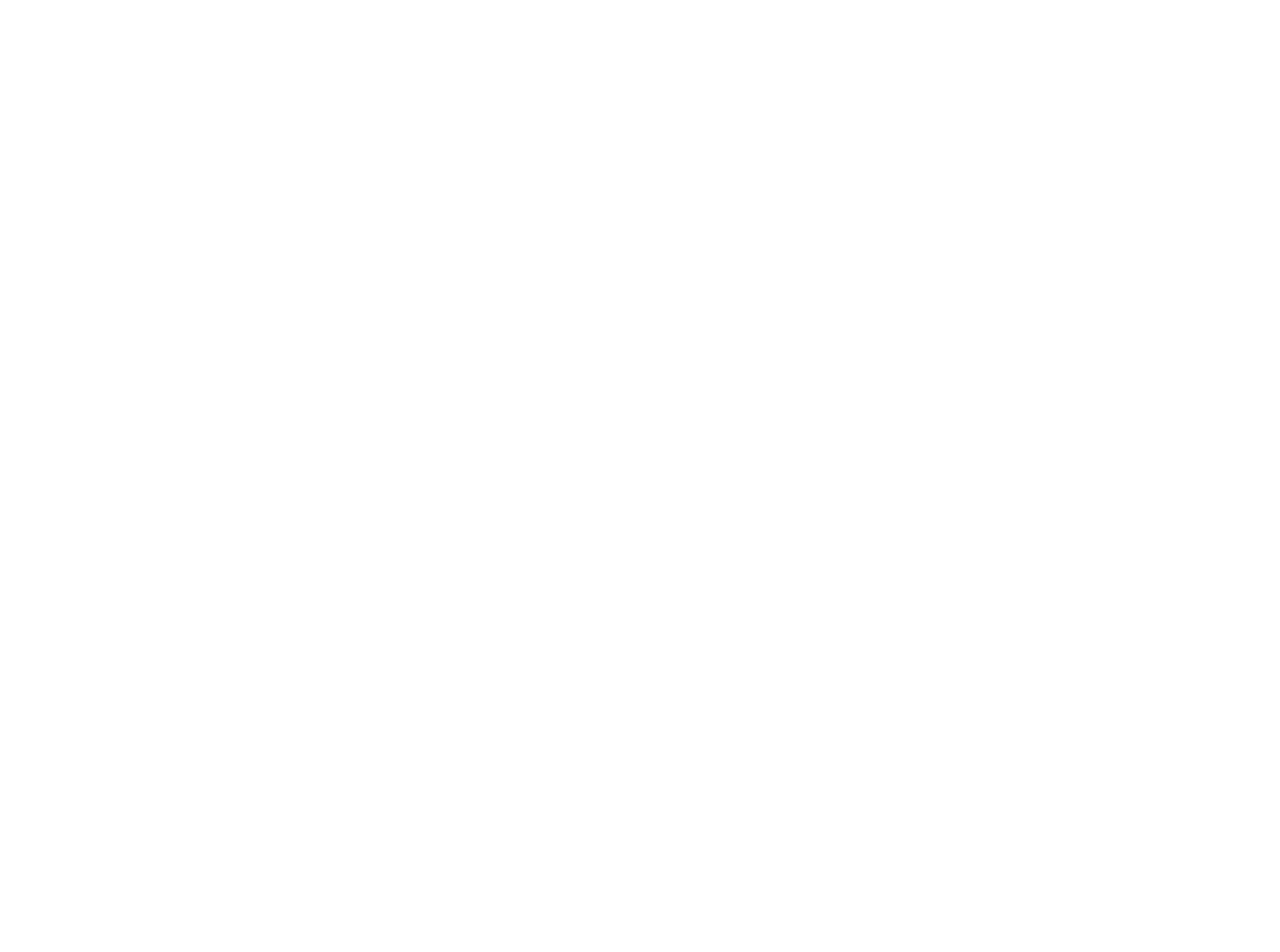
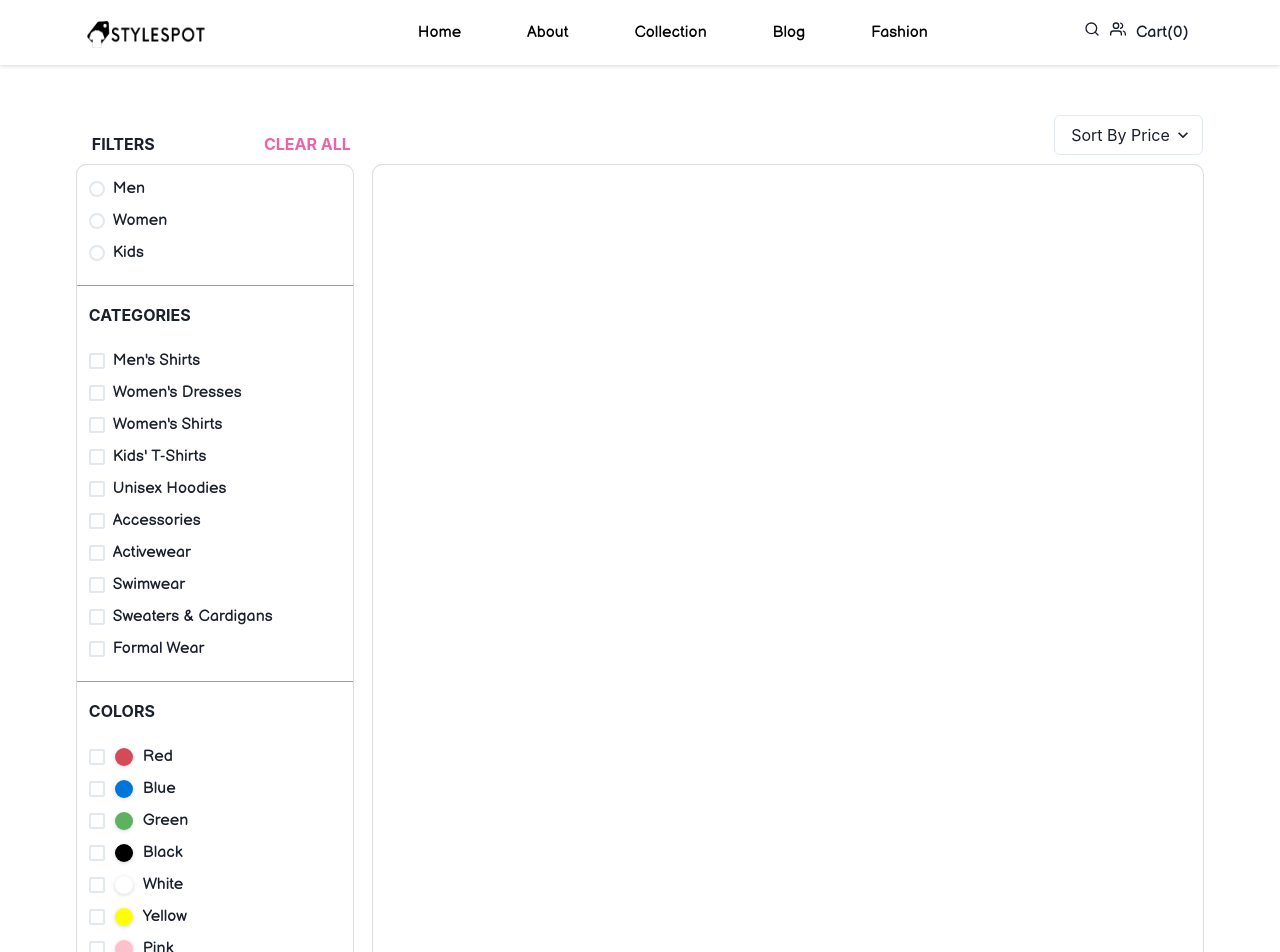
Before and after one commit to shivakrishnak13/stylespot_project, a React (Create React App) app: page /products in a window 1280 px wide. Before the commit this address had no page. Shown: the top 952 px of the page. Before the commit the page ends 800 px from the top, so only its background shows below. Built offline with nearby package versions, Linux system fonts and the light colour scheme.

Commit message:
feat : sidebar implemented

```diff
--- a/src/App.css
+++ b/src/App.css
@@ -1,38 +1 @@
-.App {
-  text-align: center;
-}
-
-.App-logo {
-  height: 40vmin;
-  pointer-events: none;
-}
-
-@media (prefers-reduced-motion: no-preference) {
-  .App-logo {
-    animation: App-logo-spin infinite 20s linear;
-  }
-}
-
-.App-header {
-  background-color: #282c34;
-  min-height: 100vh;
-  display: flex;
-  flex-direction: column;
-  align-items: center;
-  justify-content: center;
-  font-size: calc(10px + 2vmin);
-  color: white;
-}
-
-.App-link {
-  color: #61dafb;
-}
-
-@keyframes App-logo-spin {
-  from {
-    transform: rotate(0deg);
-  }
-  to {
-    transform: rotate(360deg);
-  }
-}
+@import url('https://fonts.googleapis.com/css2?family=Balsamiq+Sans&display=swap');
--- a/src/App.js
+++ b/src/App.js
@@ -1,12 +1,18 @@
+import { useLocation } from 'react-router-dom';
 import './App.css';
 import MainRoutes from './pages/MainRoutes';
+import Navbar from './components/Navbar';
+import Footer from './components/Footer';
 
 function App() {
 
+  const location = useLocation();
 
   return (
     <div className="App">
-        <MainRoutes/>
+        {location.pathname !== "/admin" ? <Navbar /> : null}
+      <MainRoutes />
+      {location.pathname !== "/admin" ? <Footer /> : null}
     </div>
   );
 }
--- a/src/CSS/footer.module.css
+++ b/src/CSS/footer.module.css
@@ -3,7 +3,7 @@
 
 
 .footer {
-    width: 85%;
+    width: 90%;
     margin: auto;
     margin-top: 40px;
     height: 450px;
--- /dev/null
+++ b/src/components/ProductList.jsx
@@ -0,0 +1,15 @@
+import React from 'react'
+
+const ProductList = () => {
+
+
+
+
+   return (
+    <div>
+
+    </div>
+  )
+}
+
+export default ProductList;
--- /dev/null
+++ b/src/components/SideBar.jsx
@@ -0,0 +1,175 @@
+import {
+  Checkbox,
+  HStack,
+  Heading,
+  Radio,
+  RadioGroup,
+  Text,
+  VStack,
+} from "@chakra-ui/react";
+import React from "react";
+import { styled } from "styled-components";
+
+const SideBar = () => {
+  return (
+    <DIV>
+      <div className="gender">
+        <RadioGroup>
+          <VStack display={"flex"} alignItems={"start"}>
+            <Radio>Men</Radio>
+            <Radio>Women</Radio>
+            <Radio>Kids</Radio>
+          </VStack>
+        </RadioGroup>
+      </div>
+
+      <div className="gender">
+        <Heading mt={5} fontSize={16} >CATEGORIES</Heading>
+        <VStack display={"flex"} alignItems={"start"} pt={6}>
+          <Checkbox>Men's Shirts</Checkbox>
+          <Checkbox>Women's Dresses</Checkbox>
+          <Checkbox>Women's Shirts</Checkbox>
+          <Checkbox>Kids' T-Shirts</Checkbox>
+          <Checkbox>Unisex Hoodies</Checkbox>
+          <Checkbox>Accessories</Checkbox>
+          <Checkbox>Activewear</Checkbox>
+          <Checkbox>Swimwear</Checkbox>
+          <Checkbox>Sweaters & Cardigans</Checkbox>
+          <Checkbox>Formal Wear</Checkbox>
+        </VStack>
+      </div>
+
+      <div className="gender bottom">
+      <Heading mt={5} fontSize={16} >COLORS</Heading>
+        <VStack display={"flex"} alignItems={"start"} pt={6}>
+          <div className="color">
+            <Checkbox />
+            <div className="round red"></div>
+            <Text>Red</Text>
+          </div>
+          <div className="color">
+            <Checkbox />
+            <div className="round blue"></div>
+            <Text>Blue</Text>
+          </div>
+          <div className="color">
+            <Checkbox />
+            <div className="round green"></div>
+            <Text>Green</Text>
+          </div>
+          <div className="color">
+            <Checkbox />
+            <div className="round black"></div>
+            <Text>Black</Text>
+          </div>
+          <div className="color">
+            <Checkbox />
+            <div className="round whte"></div>
+            <Text>White</Text>
+          </div>
+          <div className="color">
+            <Checkbox />
+            <div className="round yellow"></div>
+            <Text>Yellow</Text>
+          </div>
+          <div className="color">
+            <Checkbox />
+            <div className="round pink"></div>
+            <Text>Pink</Text>
+          </div>
+          <div className="color">
+            <Checkbox />
+            <div className="round purple"></div>
+            <Text>Purple</Text>
+          </div>
+          <div className="color">
+            <Checkbox />
+            <div className="round orange"></div>
+            <Text>Orange</Text>
+          </div>
+          <div className="color">
+            <Checkbox />
+            <div className="round brown"></div>
+            <Text>Brown</Text>
+          </div>
+        </VStack>
+      </div>
+    </DIV>
+  );
+};
+
+export default SideBar;
+
+const DIV = styled.div`
+  .gender {
+    margin-top: 12px;
+
+    padding-left: 12px;
+    font-family: "Balsamiq Sans", cursive;
+    border-bottom: 0.5px solid #9d9d9d;
+    padding-bottom: 20px;
+  }
+  .color {
+
+    display: flex;
+    align-items: center;
+    p{
+        margin-left: 10px;
+    }
+  }
+  .round {
+    width: 18px;
+    height: 18px;
+    border-radius: 50%;
+    margin-left:10px;
+    box-shadow: rgba(0, 0, 0, 0.16) 0px 1px 4px;
+  }
+  /* Red */
+.red {
+  background-color: #D34B56;
+}
+
+/* Blue */
+.blue {
+  background-color: #0074D9;
+}
+
+/* Green */
+.green {
+  background-color: #5EB160;
+}
+
+/* Black */
+.black {
+  background-color: black;
+}
+
+/* Yellow */
+.yellow {
+  background-color: yellow;
+}
+
+/* Pink */
+.pink {
+  background-color: pink;
+}
+
+/* Purple */
+.purple {
+  background-color: purple;
+}
+
+/* Orange */
+.orange {
+  background-color: orange;
+}
+
+/* Brown */
+.brown {
+  background-color: brown;
+}
+
+.bottom{
+    border-bottom:none;
+}
+`;
--- a/src/pages/Login.jsx
+++ b/src/pages/LoginAndRegisterPage.jsx
@@ -23,7 +23,10 @@ import {
   ModalCloseButton,
 } from "@chakra-ui/react";
 import { LOGIN_FAILURE, LOGIN_SUCSESS } from "../Redux/AuthReducer/actionType";
-export default function Login() {
+
+
+
+export default function LoginAndRegisterPage() {
   const navigate = useNavigate();
   const dispatch = useDispatch();
   const toast = useToast();
@@ -38,7 +41,8 @@ export default function Login() {
     formState: { errors: errors1 },
   } = useForm();
   const { isOpen, onOpen, onClose } = useDisclosure();
-
+  const [email, setemail] = useState();
+  const [password, setpassword] = useState();
 
 
   let adminLogin = (e) => {
--- a/src/pages/MainRoutes.jsx
+++ b/src/pages/MainRoutes.jsx
@@ -1,6 +1,7 @@
 import { Route, Routes } from "react-router-dom";
 import HomePage from "./HomePage";
-import Login from "./Login";
+import LoginAndRegisterPage from "./LoginAndRegisterPage";
+import ProductPage from "./ProductPage";
 // import Product from "./Product";
 // import Admin from "./Admin";
 // import Cart from "./Cart";
@@ -25,10 +26,10 @@ const MainRoutes = () => {
           </PrivateRoute>
         }
       /> */}
-       <Route path="/login" element={<Login />} />
+       <Route path="/login" element={<LoginAndRegisterPage />} />
       {/* <Route path="/admin" element={<Admin />} /> */}
       {/* <Route path="/payment" element={<Payment />} /> */}
-      {/* <Route path="/products" element={<Product />} /> */}
+      <Route path="/products" element={<ProductPage />} />
       {/* <Route path="/product/:id" element={<SingleProductPage />} />  */}
     </Routes>
   );
--- /dev/null
+++ b/src/pages/ProductPage.jsx
@@ -0,0 +1,78 @@
+import styled from "styled-components";
+import SideBar from "../components/SideBar";
+import ProductList from "../components/ProductList";
+import { Heading, Select } from "@chakra-ui/react";
+
+export default function ProductPage() {
+  return (
+    <DIV>
+      <div className="heading-div">
+        <div className="heading">
+          <Heading mt={5} fontSize={"16px"} textAlign={"start"}>
+            FILTERS
+          </Heading>
+          <Heading
+            mt={5}
+            fontSize={"16px"}
+            color={"pink.400"}
+            _hover={{ cursor: "pointer" }}
+          >
+            CLEAR ALL
+          </Heading>
+        </div>
+        <div>
+          <Select placeholder="Sort By Price">
+            <option value="asc">Low - High</option>
+            <option value="desc">High - Low</option>
+          </Select>
+        </div>
+      </div>
+      <div className="main-div">
+        <div className="sidebar">
+          <SideBar />
+        </div>
+        <div className="product">
+          <ProductList />
+        </div>
+      </div>
+    </DIV>
+  );
+}
+
+const DIV = styled.div`
+  .heading-div {
+    width: 88%;
+    display: flex;
+    margin: auto;
+    justify-content: space-between;
+    margin-top: 50px;
+  }
+  .heading {
+    display: flex;
+    width: 23%;
+    margin-left: 15px;
+    justify-content: space-between;
+  }
+  .main-div {
+    width: 88%;
+    display: flex;
+    margin: auto;
+    justify-content: center;
+    .sidebar {
+      width: 25%;
+      box-shadow: rgba(0, 0, 0, 0.02) 0px 1px 3px 0px,
+        rgba(27, 31, 35, 0.15) 0px 0px 0px 1px;
+      border-radius: 0.6rem;
+      margin-right: 10px;
+      margin-top: 10px;
+    }
+    .product {
+      width: 75%;
+      box-shadow: rgba(0, 0, 0, 0.02) 0px 1px 3px 0px,
+        rgba(27, 31, 35, 0.15) 0px 0px 0px 1px;
+      border-radius: 0.6rem;
+      margin-top: 10px;
+      margin-left: 10px;
+    }
+  }
+`;
```
Also changed, not shown: src/components/ProductCard.jsx (added, +44 -0 lines).
